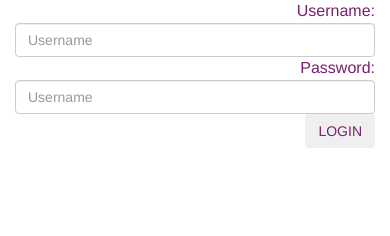
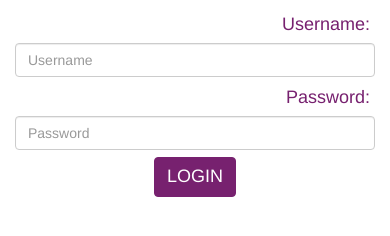
Before and after one commit to AbhaleAmol/cykul-tech-java, a plain HTML site: page CYKULLogin/WebContent/index.html in a window 390 px wide. Drawn offline with Linux system fonts and the light colour scheme.

Commit message:
HTML resource pages designs changed by Amol @ 25th May 2017 10:26

```diff
--- a/CYKULLogin/WebContent/index.html
+++ b/CYKULLogin/WebContent/index.html
@@ -12,37 +12,55 @@
 	<body>
 
 		<div class="container">
-
-			<div class="row" style="text-align: center;">
+			<form action="login" method="POST">
+				<div class="row" style="text-align: center; margin-top: 2% !important;">
 					<div class="col-lg-4 col-md-4 col-sm-6 col-xs-12">
-					<div style="text-align: right; font-size: 16px; color: #77216F">Username: </div>
+						<div style="text-align: right; font-size: 18px; color: #77216F; padding: 5px !important;">Username: </div>
 					</div>
 					<div class="col-lg-4 col-md-4 col-sm-6 col-xs-12">
-					<input type="text" class="form-control" name="username" placeholder="Username"/>
+						<input type="text" class="form-control" name="username" placeholder="Username" required/>
 					</div>
 				</div>
 
-			<div class="row" style="text-align: center;">
+				<div class="row" style="text-align: center; margin-top: 1% !important;">
 					<div class="col-lg-4 col-md-4 col-sm-6 col-xs-12">
-					<div style="text-align: right; font-size: 16px; color: #77216F">Password: </div>
+						<div style="text-align: right; font-size: 18px; color: #77216F; padding: 5px !important;">Password: </div>
 					</div>
 					<div class="col-lg-4 col-md-4 col-sm-6 col-xs-12">
-					<input type="password" class="form-control" name="password" placeholder="Username"/>
+						<input type="password" class="form-control" name="password" placeholder="Password" required/>
 					</div>
 				</div>
 
-			<div class="row" style="text-align: center;">
-				<div class="col-lg-4 col-md-4 col-sm-6 col-xs-12">
-					<div style="text-align: right; font-size: 16px; color: #77216F">
-						<button class="btn">LOGIN</button>
+				<div class="row" style="text-align: center; margin-top: 2% !important;">
+					<div class="col-lg-12 col-md-12 col-sm-12 col-xs-12">
+						<div>
+							<button class="btn customLoginButton">LOGIN</button>
 						</div>
 					</div>
 				</div>
-
+			</form>
 		</div>
 
 	</body>
 
-	<script type="text/javascript" src="resources/js/jssor.slider.mini.js"></script>
+	<script type="text/javascript" src="resources/js/bootstrap.min.js"></script>
+
+	<style>
+
+		.customLoginButton {
+			font-size: 18px;
+			color: white;
+			background-color: #77216F;
+			border: 1px solid #77216F;
+		}
+
+
+		.customLoginButton:hover {
+			color: #77216F;
+			background-color: white;
+		}
+
+	</style>
+
 
 </html>
```
Also changed, not shown: CYKULLogin/WebContent/WEB-INF/web.xml (added, +19 -0 lines), CYKULLogin/WebContent/login-failed.html (+42 -0 lines). Lines whose indentation alone changed are shown as unchanged.
